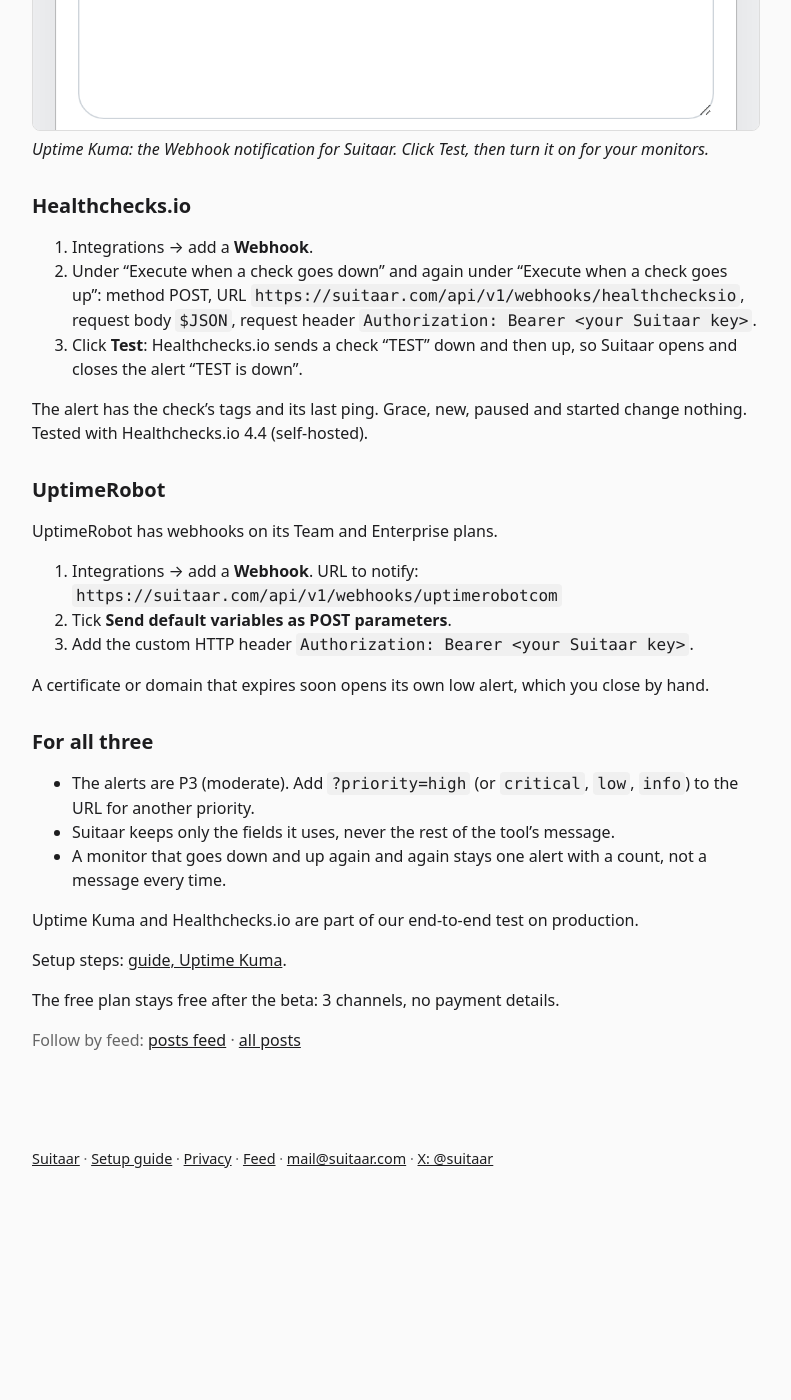
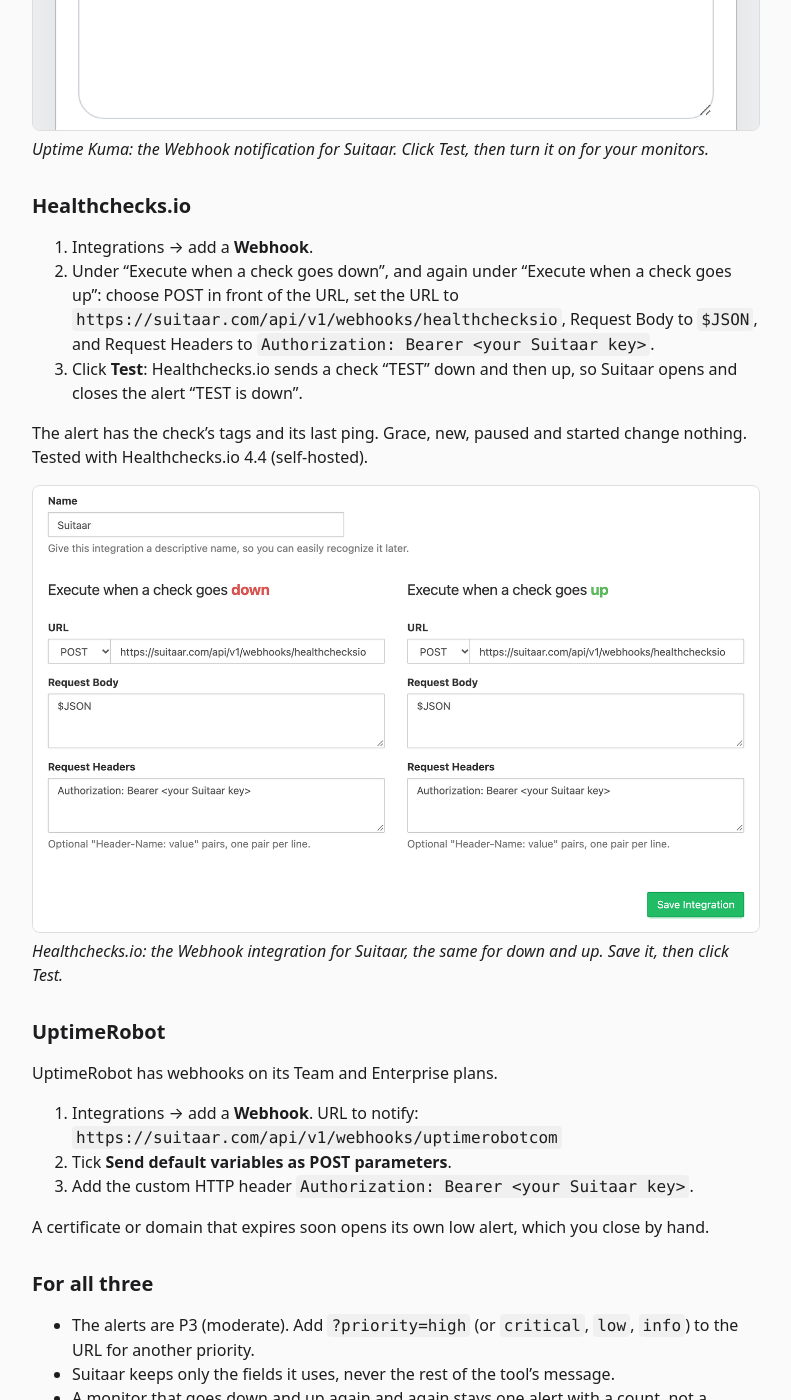
Before and after one commit to Suitaar/news, a Jekyll site: the page built from _posts/2026-10-26-uptime-kuma-healthchecks-uptimerobot.md, in a window 1280 px wide and 1400 px high, scrolled down 1559 px. Shown: the whole window, without its empty margins (244-1035 px from the left). Built offline with Jekyll 4.4.1, drawn with Linux system fonts in a browser that asks for light colours; before the commit the page ends 2761 px from its top, so only the background shows below that.

Commit message:
docs: healthchecks.io screenshot and field names in the uptime tools post

```diff
--- a/_posts/2026-10-26-uptime-kuma-healthchecks-uptimerobot.md
+++ b/_posts/2026-10-26-uptime-kuma-healthchecks-uptimerobot.md
@@ -25,10 +25,13 @@ Pending and maintenance change nothing. Tested with Uptime Kuma 1.23.
 ## Healthchecks.io
 
 1. Integrations → add a **Webhook**.
-2. Under "Execute when a check goes down" and again under "Execute when a check goes up": method POST, URL `https://suitaar.com/api/v1/webhooks/healthchecksio`, request body `$JSON`, request header `Authorization: Bearer <your Suitaar key>`.
+2. Under "Execute when a check goes down", and again under "Execute when a check goes up": choose POST in front of the URL, set the URL to `https://suitaar.com/api/v1/webhooks/healthchecksio`, Request Body to `$JSON`, and Request Headers to `Authorization: Bearer <your Suitaar key>`.
 3. Click **Test**: Healthchecks.io sends a check "TEST" down and then up, so Suitaar opens and closes the alert "TEST is down".
 
 The alert has the check's tags and its last ping. Grace, new, paused and started change nothing. Tested with Healthchecks.io 4.4 (self-hosted).
+
+![Healthchecks.io Webhook integration: Name Suitaar; for down and for up: POST https://suitaar.com/api/v1/webhooks/healthchecksio, Request Body $JSON, Request Headers Authorization: Bearer with a placeholder for your Suitaar key.](/assets/posts/healthchecks-webhook.png){: loading="lazy" decoding="async"}
+*Healthchecks.io: the Webhook integration for Suitaar, the same for down and up. Save it, then click Test.*
 
 ## UptimeRobot
 
```
Also changed, not shown: assets/posts/healthchecks-webhook.png (added).
